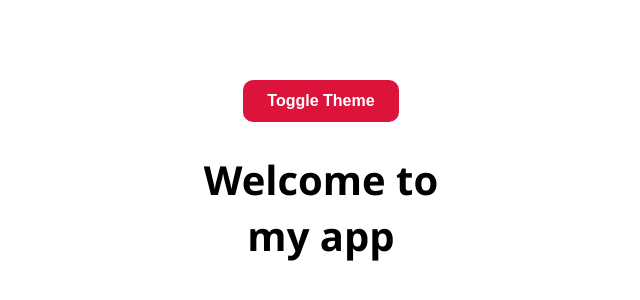
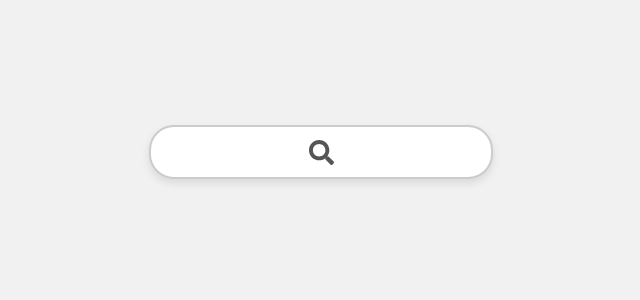
Before and after one commit to ltlehro/Beginner, a React (Vite) app: page / in a window 1280 px wide. Shown: the part 248-548 px from the top of the page, without its empty margins (319-959 px from the left). Built offline with nearby package versions, Linux system fonts and the light colour scheme.

Commit message:
created hidden search bar component

```diff
--- a/package.json
+++ b/package.json
@@ -12,7 +12,8 @@
   "dependencies": {
     "axios": "^1.9.0",
     "react": "^19.1.0",
-    "react-dom": "^19.1.0"
+    "react-dom": "^19.1.0",
+    "react-icons": "^5.5.0"
   },
   "devDependencies": {
     "@eslint/js": "^9.25.0",
--- a/src/App.jsx
+++ b/src/App.jsx
@@ -1,10 +1,10 @@
 import React from 'react'
-import ToggleTheme from "./components/ToggleTheme.jsx";
+import HiddenSearchBar from "./components/HiddenSearchBar.jsx";
 
 const App = () => {
     return (
         <div>
-            <ToggleTheme />
+            <HiddenSearchBar />
         </div>
     )
 }
--- /dev/null
+++ b/src/components/HiddenSearchBar.jsx
@@ -0,0 +1,42 @@
+import React, { useState, useRef, useEffect } from 'react';
+import { FaSearch } from 'react-icons/fa';
+import '../styles/hiddensearchbar.css';
+
+const HiddenSearchBar = () => {
+    const [showInput, setShowInput] = useState(false);
+    const [bgColor, setBgColor] = useState('white');
+    const containerRef = useRef(null);
+
+    useEffect(() => {
+        const handleClickOutside = (e) => {
+            if (containerRef.current && !containerRef.current.contains(e.target)) {
+                setShowInput(false);
+                setBgColor('white');
+            }
+        };
+
+        document.addEventListener('mousedown', handleClickOutside);
+        return () => document.removeEventListener('mousedown', handleClickOutside);
+    }, []);
+
+    const handleIconClick = () => {
+        setShowInput(true);
+        setBgColor('black');
+    };
+
+    return (
+        <section
+            ref={containerRef}
+            className="container"
+            style={{ backgroundColor: bgColor }}
+        >
+            {showInput ? (
+                <input type="text" placeholder="Search" autoFocus />
+            ) : (
+                <FaSearch size={25} onClick={handleIconClick} />
+            )}
+        </section>
+    );
+};
+
+export default HiddenSearchBar;
--- /dev/null
+++ b/src/styles/hiddensearchbar.css
@@ -0,0 +1,56 @@
+body {
+    margin: 0;
+    padding: 0;
+    font-family: sans-serif;
+    background-color: #f1f1f1;
+    display: flex;
+    justify-content: center;
+    align-items: center;
+    min-height: 100vh;
+}
+
+.container {
+    width: 300px;
+    height: 50px;
+    margin: 50px auto;
+    padding: 0 20px;
+    border-radius: 25px;
+    border: 2px solid #ccc;
+    background-color: white;
+    display: flex;
+    align-items: center;
+    justify-content: center;
+    box-shadow: 0 4px 8px rgba(0, 0, 0, 0.1);
+    transition: background-color 0.3s ease, box-shadow 0.3s ease;
+    cursor: pointer;
+}
+
+.container input[type="text"] {
+    width: 100%;
+    height: 30px;
+    font-size: 1rem;
+    padding: 5px 10px;
+    border: none;
+    outline: none;
+    background-color: transparent;
+    color: white;
+}
+
+.container svg {
+    color: #555;
+    cursor: pointer;
+    transition: color 0.3s ease;
+}
+
+.container svg:hover {
+    color: #000;
+}
+
+.container:has(input) {
+    background-color: #000;
+    border-color: #444;
+}
+
+.container:has(input) input {
+    color: white;
+}
```
Also changed, not shown: 1 other file (tests, documents, lock files or other folders).
